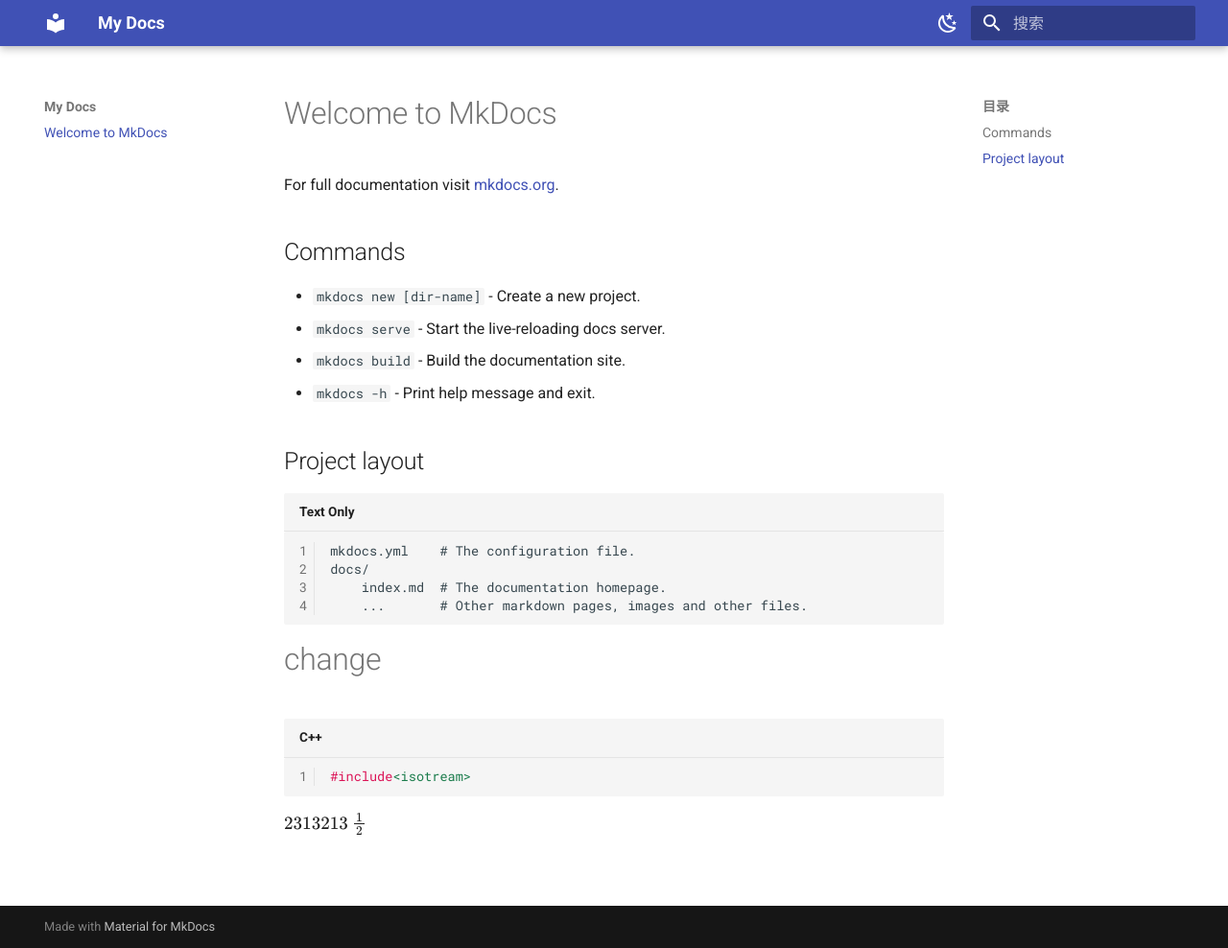
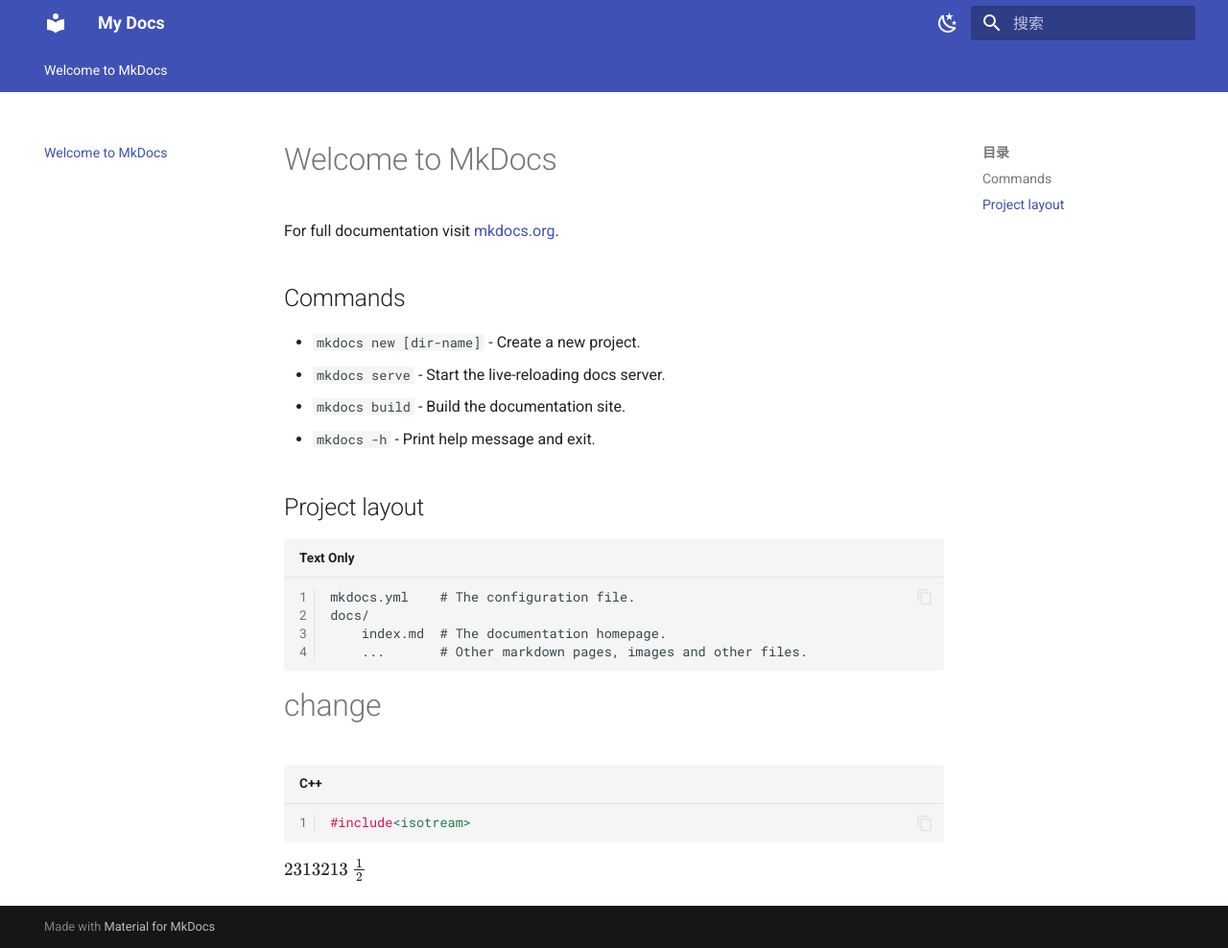
Before and after one commit to yyyac/yyyac.github.io, an MkDocs documentation site: the page built from docs/index.md, in a window 1280 px wide and 988 px high. Shown: the whole window at 96% size. Built offline with MkDocs 1.6.1 and Material for MkDocs 9.7.7, drawn with Linux system fonts in a browser that asks for light colours.

Commit message:
样式修改

```diff
--- a/mkdocs.yml
+++ b/mkdocs.yml
@@ -24,6 +24,28 @@
       toggle:
         icon: material/weather-sunny
         name: 切换至日间模式
+  features:
+    # 使用 Tab 来进行分类
+    # https://squidfunk.github.io/mkdocs-material/setup/setting-up-navigation/#navigation-tabs
+    - navigation.tabs
+    # 返回顶部的按钮，在上滑时出现
+    # https://squidfunk.github.io/mkdocs-material/setup/setting-up-navigation/#back-to-top-button
+    - navigation.top
+    # 给每个 Tab 添加一个 index.md，且在点击 Tab 时打开
+    # https://squidfunk.github.io/mkdocs-material/setup/setting-up-navigation/#section-index-pages-with-section-index-pages
+    - navigation.indexes
+    # 打开 Tab 时左侧目录全部展开
+    # https://squidfunk.github.io/mkdocs-material/setup/setting-up-navigation/#navigation-expansion
+    - navigation.expand
+    # 搜索输入一些字母时推荐补全整个单词
+    # https://squidfunk.github.io/mkdocs-material/setup/setting-up-site-search/#search-suggestions
+    - search.suggest
+    # 搜索的关键词文章加入高亮
+    # https://squidfunk.github.io/mkdocs-material/setup/setting-up-site-search/#search-highlighting
+    - search.highlight
+    # 可以通过按钮复制代码
+    # https://squidfunk.github.io/mkdocs-material/reference/code-blocks/#code-copy-button
+    - content.code.copy
 
 # [Extensions]
 plugins:
```
